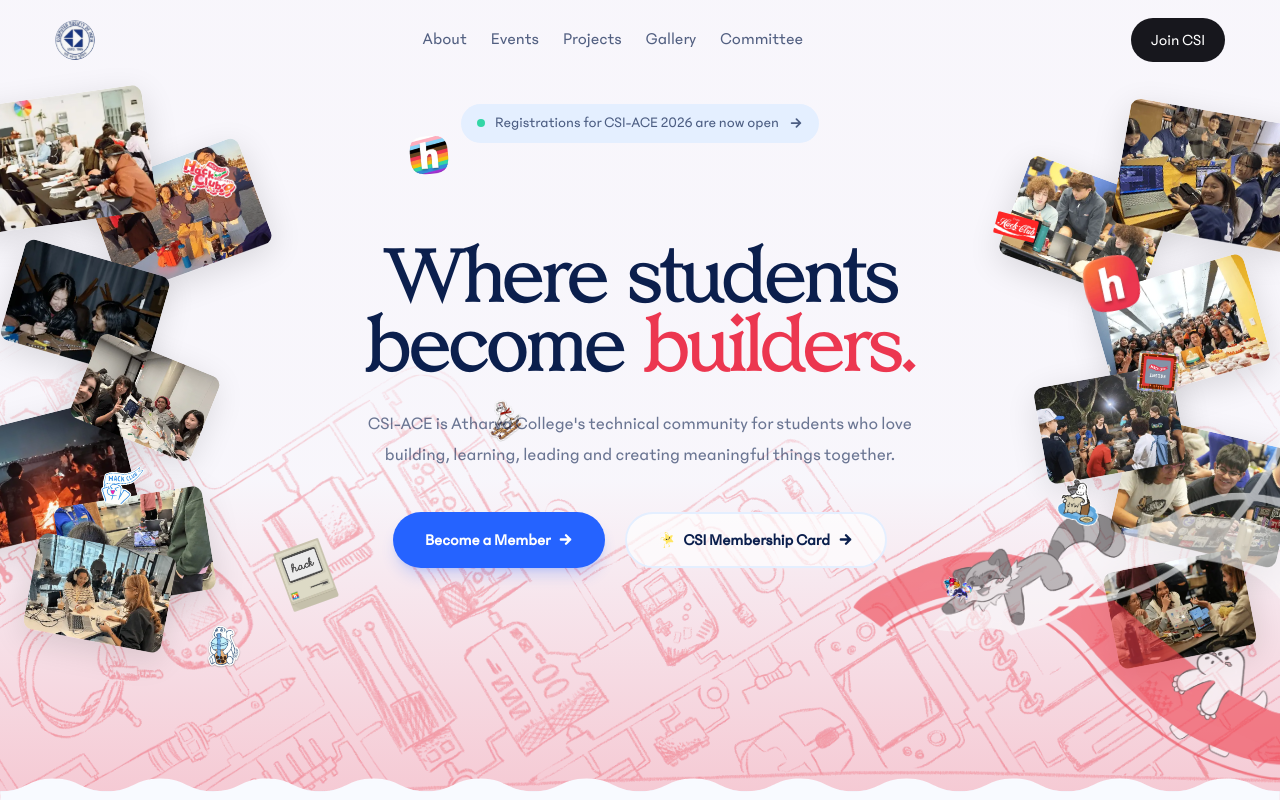
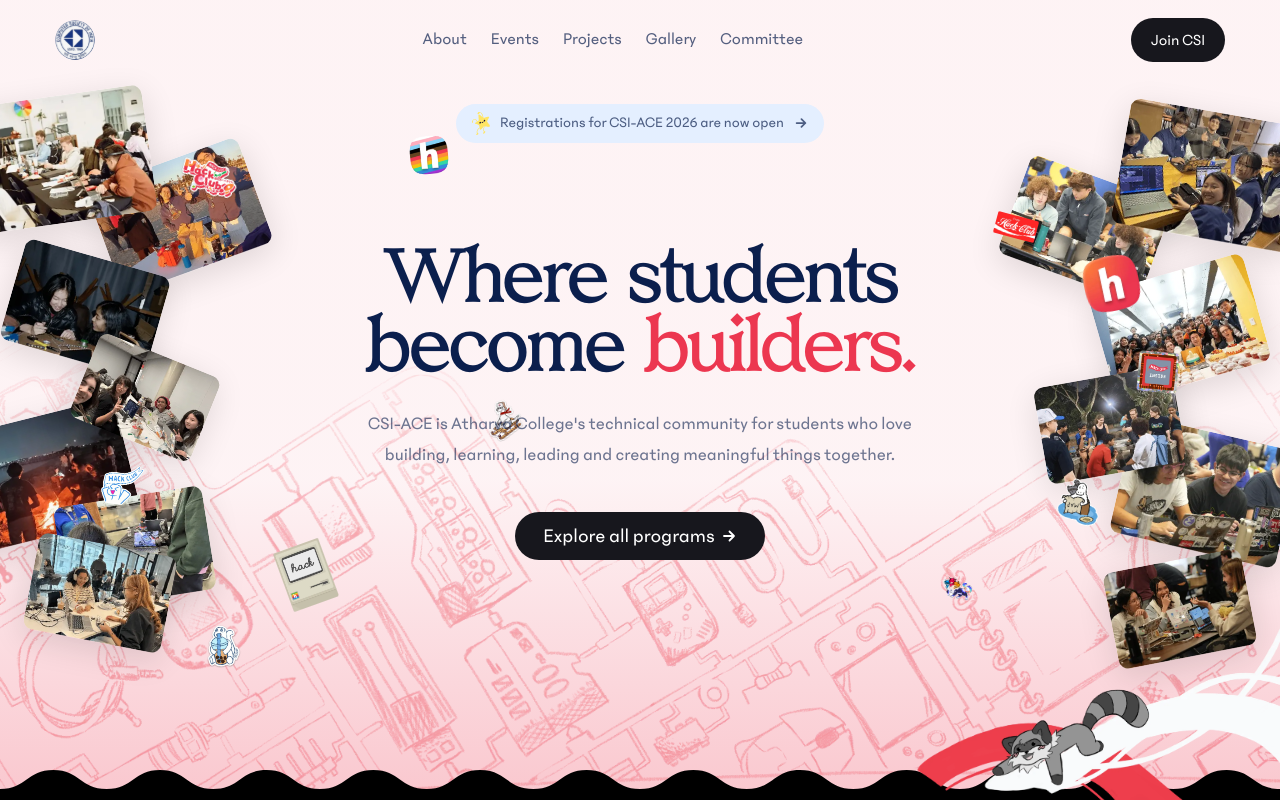
Before and after one commit to icancodefyi/csi-website, a Next.js app: page / in a window 1280 px wide. Shown: the top 800 px of the page. Built offline with nearby package versions, Linux system fonts and the light colour scheme; a web font is replaced by a local one.

Commit message:
fix: svg positioning

```diff
--- a/components/hero.tsx
+++ b/components/hero.tsx
@@ -319,7 +319,7 @@ export default function Hero() {
   return (
     <section
       ref={sectionRef}
-      className="relative h-screen overflow-hidden bg-bg"
+      className="relative h-screen overflow-hidden bg-[#fef7f8]"
     >
       {/* ---- Background ---- */}
       <motion.div
@@ -371,19 +371,27 @@ export default function Hero() {
       {/* ---- Creature ---- */}
       <motion.div
         style={{ y: creatureY }}
-        className="hidden lg:block absolute bottom-5 right-0 z-[25] pointer-events-none opacity-60"
+        className="hidden lg:block absolute bottom-[20px] right-0 z-[25] pointer-events-none"
       >
         <img
           src="/hero/creature1.webp"
           alt=""
-          className="h-[280px] xl:h-[340px] w-auto object-contain"
+          className="w-auto object-contain"
+          style={{
+            width: "calc(544 / 1920 * 100vw)",
+            transform: "translateY(calc(50% - 8px))",
+          }}
         />
       </motion.div>
 
       {/* ---- Navbar ---- */}
       <nav className="relative z-[1100] h-[80px] flex items-center justify-between px-8 lg:px-[55px]">
         <a href="/" className="flex items-center gap-2 no-underline">
-          <img src="/assets/csi-logo.svg" alt="CSI-ACE" className="h-10 w-auto" />
+          <img
+            src="/assets/csi-logo.svg"
+            alt="CSI-ACE"
+            className="h-10 w-auto"
+          />
         </a>
 
         <div className="hidden lg:flex items-center gap-6">
@@ -425,7 +433,12 @@ export default function Hero() {
           href="#"
           className="inline-flex items-center gap-2.5 px-4 py-2 rounded-full text-[15px] bg-soft text-primary/70 hover:text-primary no-underline transition-colors"
         >
-          <span className="w-2 h-2 rounded-full bg-green shrink-0" />
+          <img
+            src="/hero/svg/star.svg"
+            alt=""
+            className="block flex-shrink-0"
+            style={{ width: 18, height: "auto" }}
+          />
           Registrations for CSI-ACE 2026 are now open
           <svg
             width="14"
@@ -478,55 +491,65 @@ export default function Hero() {
           transition={{ duration: 0.7, delay: 0.6 }}
           className="mt-10 flex flex-wrap items-center justify-center gap-5"
         >
+          <div className="flex flex-col items-center  relative z-10">
             <a
               href="#"
-            className="inline-flex h-14 items-center gap-2 rounded-full bg-accent px-8 text-[16px] font-semibold text-white shadow-lg shadow-accent/20 transition-all hover:brightness-110"
+              className="inline-flex items-center justify-center h-12 px-7 rounded-full text-[20px] no-underline whitespace-nowrap"
+              style={{
+                fontFamily: "var(--font-body)",
+                background: "#17171D",
+                color: "#ffffff",
+              }}
             >
-            Become a Member
+              Explore all programs
               <svg
-              width="15"
-              height="15"
+                className="ml-1.5 flex-shrink-0"
+                width="16"
+                height="16"
                 viewBox="0 0 16 16"
                 fill="none"
                 stroke="currentColor"
-              strokeWidth="2.5"
+                strokeWidth="1.8"
                 strokeLinecap="round"
                 strokeLinejoin="round"
               >
                 <path d="M3 8H13M13 8L8.5 3.5M13 8L8.5 12.5" />
               </svg>
             </a>
-
-          <a
-            href="#"
-            className="inline-flex h-14 items-center gap-2 rounded-full border-2 border-soft bg-white/70 px-8 text-[16px] font-semibold text-primary transition-all hover:bg-soft"
-          >
-            <img src="/hero/svg/star.svg" alt="" className="w-4 h-4" />
-            CSI Membership Card
-            <svg
-              width="15"
-              height="15"
-              viewBox="0 0 16 16"
-              fill="none"
-              stroke="currentColor"
-              strokeWidth="2.5"
-              strokeLinecap="round"
-              strokeLinejoin="round"
-            >
-              <path d="M3 8H13M13 8L8.5 3.5M13 8L8.5 12.5" />
-            </svg>
-          </a>
+          </div>
         </motion.div>
       </div>
 
       {/* ---- Wave ---- */}
-      <div className="absolute bottom-0 left-0 right-0 pointer-events-none z-50">
-        <img src="/hero/svg/wave-stroke.svg" alt="" className="w-full block" />
-        <img
-          src="/hero/svg/wave-fill.svg"
-          alt=""
-          className="w-full block -mt-[22px]"
+      <div
+        className="absolute bottom-[-2px] left-0 right-0 z-[20] pointer-events-none"
+        style={{ lineHeight: 0 }}
+      >
+        <svg
+          viewBox="0 0 1920 22"
+          preserveAspectRatio="none"
+          className="w-full block"
+          style={{ height: 22, marginBottom: -8 }}
+        >
+          <path
+            d="M0,18 C40,18 40,2 80,2 C120,2 120,18 160,18 C200,18 200,2 240,2 C280,2 280,18 320,18 C360,18 360,2 400,2 C440,2 440,18 480,18 C520,18 520,2 560,2 C600,2 600,18 640,18 C680,18 680,2 720,2 C760,2 760,18 800,18 C840,18 840,2 880,2 C920,2 920,18 960,18 C1000,18 1000,2 1040,2 C1080,2 1080,18 1120,18 C1160,18 1160,2 1200,2 C1240,2 1240,18 1280,18 C1320,18 1320,2 1360,2 C1400,2 1400,18 1440,18 C1480,18 1480,2 1520,2 C1560,2 1560,18 1600,18 C1640,18 1640,2 1680,2 C1720,2 1720,18 1760,18 C1800,18 1800,2 1840,2 C1880,2 1880,18 1920,18"
+            fill="none"
+            stroke="var(--color-bg)"
+            strokeWidth="2.5"
+            vectorEffect="non-scaling-stroke"
           />
+        </svg>
+        <svg
+          viewBox="0 0 1920 40"
+          preserveAspectRatio="none"
+          className="w-full block"
+          style={{ height: 40 }}
+        >
+          <path
+            d="M0,40 L0,27 C40,27 40,8 80,8 C120,8 120,27 160,27 C200,27 200,8 240,8 C280,8 280,27 320,27 C360,27 360,8 400,8 C440,8 440,27 480,27 C520,27 520,8 560,8 C600,8 600,27 640,27 C680,27 680,8 720,8 C760,8 760,27 800,27 C840,27 840,8 880,8 C920,8 920,27 960,27 C1000,27 1000,8 1040,8 C1080,8 1080,27 1120,27 C1160,27 1160,8 1200,8 C1240,8 1240,27 1280,27 C1320,27 1320,8 1360,8 C1400,8 1400,27 1440,27 C1480,27 1480,8 1520,8 C1560,8 1560,27 1600,27 C1640,27 1640,8 1680,8 C1720,8 1720,27 1760,27 C1800,27 1800,8 1840,8 C1880,8 1880,27 1920,27 L1920,40 Z"
+            fill="var(--color-bg)"
+          />
+        </svg>
       </div>
     </section>
   );
```
Lines whose indentation alone changed are shown as unchanged.
